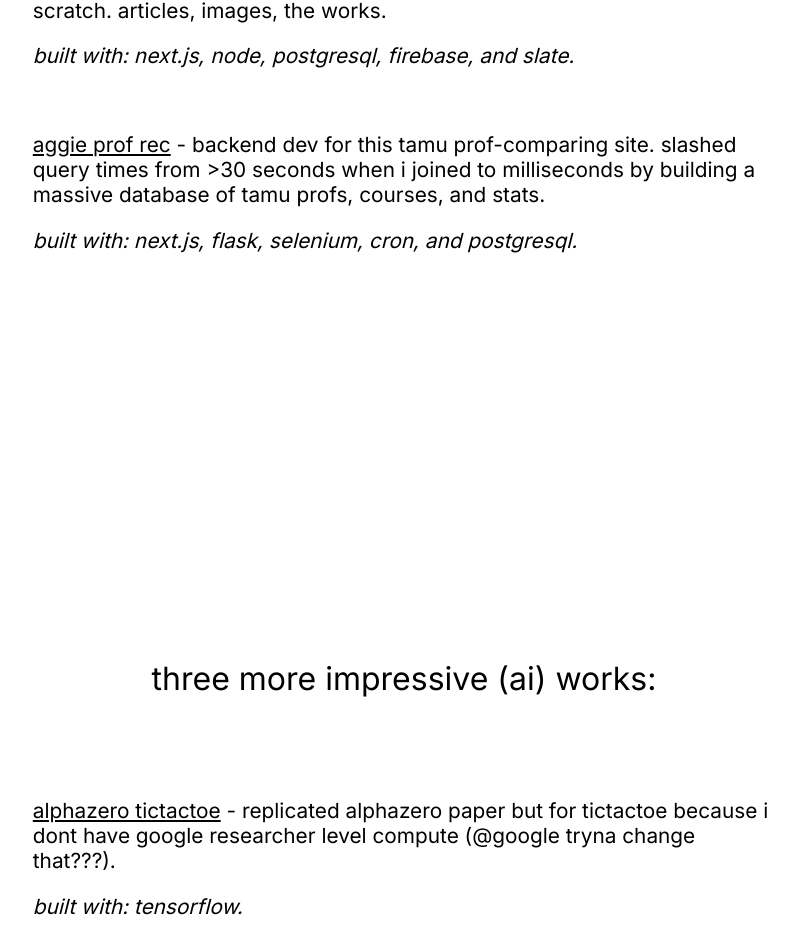
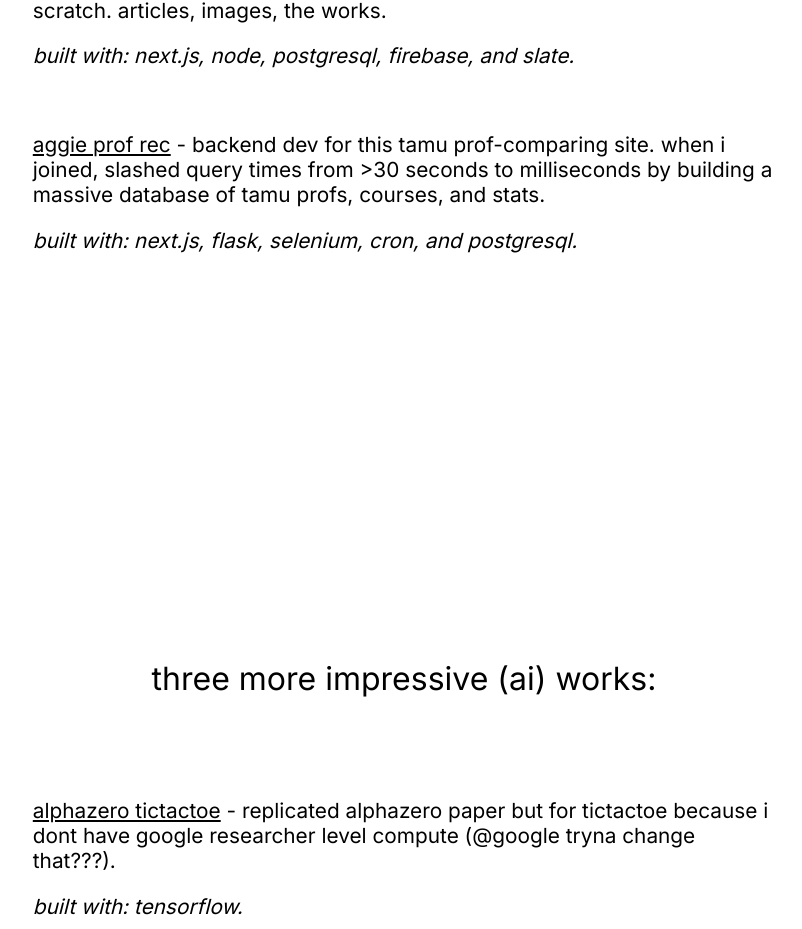
Before and after one commit to aathul-raj/personal-site, a Next.js app: page / in a window 1280 px wide. Shown: the part 2350-3279 px from the top of the page, without its empty margins (236-1038 px from the left). Built offline with nearby package versions, Linux system fonts and the light colour scheme.

Commit message:
editing wording

```diff
--- a/app/page.js
+++ b/app/page.js
@@ -186,7 +186,7 @@ export default function Home() {
           </div>
 
           <div className={styles.portfolioItem}>
-            <p><a className={styles.hoverRed} href="https://prof-rec.vercel.app/" target="_blank">aggie prof rec</a> - backend dev for this tamu prof-comparing site. slashed query times from {'>'}30 seconds when i joined to milliseconds by building a
+            <p><a className={styles.hoverRed} href="https://prof-rec.vercel.app/" target="_blank">aggie prof rec</a> - backend dev for this tamu prof-comparing site. when i joined, slashed query times from {'>'}30 seconds to milliseconds by building a
             massive database of tamu profs, courses, and stats.
             </p>
             <p className={styles.builtWith}>built with: next.js, flask, selenium, cron, and postgresql.</p>
```
